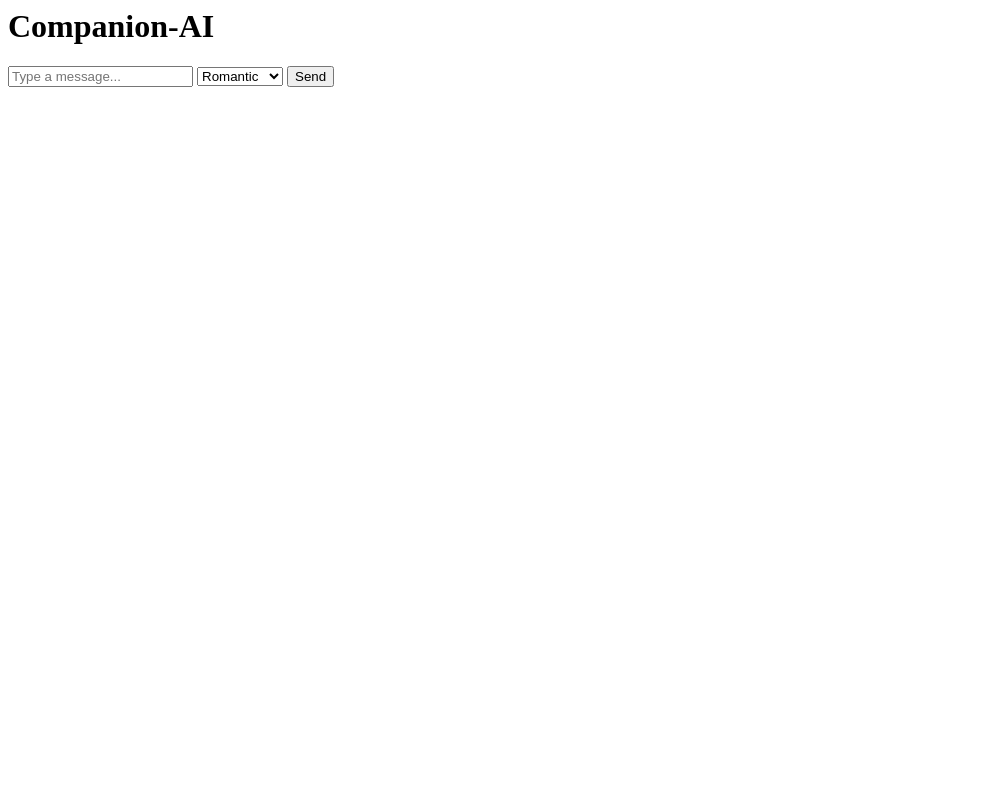
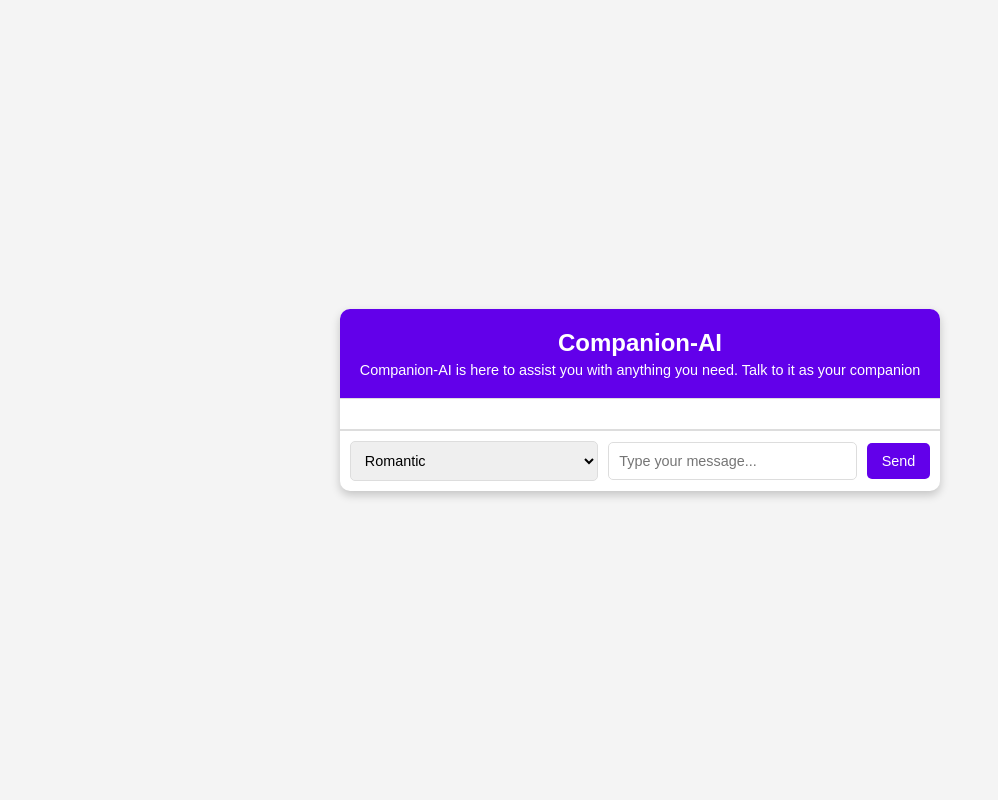
Before and after one commit to Investmentbanking/Companion-AI, a Flask app: page /chat in a window 1280 px wide. Shown: the whole page, without its empty margins (0-998 px from the left). Run offline with Flask 3, Linux system fonts and the light colour scheme.

Commit message:
Add CSS to chat page

```diff
--- a/Companion-AI/static/css/style.css
+++ b/Companion-AI/static/css/style.css
@@ -0,0 +1,119 @@
+/* General Reset
+   Removes defualt browser margins/paddings
+   Ensures consistent styling across all elements
+*/
+* {
+    margin: 0;
+    padding: 0;
+    box-sizing: border-box;
+    font-family: Arial, sans-serif;
+}
+
+/* Body Styling */
+body {
+    background-color: #f4f4f4;
+    color: #333;
+    display: flex;
+    justify-content: center;
+    align-items: center;
+    height: 100vh;
+    margin: 0;
+}
+
+/* Chat Container */
+#container {
+    background-color: #ffffff;
+    border-radius: 10px;
+    box-shadow: 0px 4px 10px rgba(0, 0, 0, 0.2);
+    /* width: 400px; */
+    max-width: 100%;
+    display: flex;
+    flex-direction: column;
+    overflow: hidden;
+}
+
+/* Header */
+header {
+    background-color: #6200ea;
+    color: white;
+    text-align: center;
+    padding: 20px;
+}
+
+header h1 {
+    font-size: 1.5em;
+    margin-bottom: 5px;
+}
+
+header p {
+    font-size: 0.9em;
+    margin-top: 5px;
+}
+
+/* Chat Window */
+#chat-window {
+    flex: 1;
+    padding: 15px;
+    overflow-y: auto;
+    border-top: 1px solid #ddd;
+    border-bottom: 1px solid #ddd;
+}
+
+/* Chat History */
+#chat-history {
+    display: flex;
+    flex-direction: column;
+    gap: 10px;
+}
+
+#chat-history .message {
+    padding: 10px;
+    border-radius: 5px;
+    max-width: 80%;
+    word-wrap: break-word;
+}
+
+#chat-history .user {
+    background-color: #6200ea;
+    color: white;
+    align-self: flex-end;
+}
+
+#chat-history .bot {
+    background-color: #f0f0f0;
+    color: #333;
+    align-self: flex-start;
+}
+
+/* Input Area */
+#input-area {
+    display: flex;
+    align-items: center;
+    padding: 10px;
+    gap: 10px;
+    border-top: 1px solid #ddd;
+}
+
+#input-area select,
+#input-area input {
+    padding: 10px;
+    border: 1px solid #ddd;
+    border-radius: 5px;
+    font-size: 0.9em;
+    flex: 1;
+}
+
+#input-area button {
+    background-color: #6200ea;
+    color: white;
+    padding: 10px 15px;
+    border: none;
+    border-radius: 5px;
+    cursor: pointer;
+    font-size: 0.9em;
+    transition: background-color 0.3s ease;
+}
+
+#input-area button:hover {
+    background-color: #4500b5;
+}
--- a/Companion-AI/templates/chat.html
+++ b/Companion-AI/templates/chat.html
@@ -3,27 +3,37 @@
     <meta charset="UTF-8" />
     <meta name="viewport" content= "width=device-width, initial-scale=1.0" />
     <title>Companion Chatbot</title>
-    <link rel="stylesheet" href="Companion-AI/static/css/style.css"> <!-- Link to CSS file -->
+    <link rel="stylesheet" href="/static/css/style.css">
 </head>
 <body>
     <div id="container">
-        <h1>Companion-AI</h1>
-        <div id="window">
+        <header>
+            <h1>Companion-AI</h1>
+            <p>Companion-AI is here to assist you with anything you need. Talk to it as your companion</p>
+        </header>
+
+        <div id="chat-window">
             <div id="chat-history">
+
             </div>
-            <form id="chat-form">
-            <input type="text" id="user-message" placeholder="Type a message...">
-            <select id="personality-selecter">
+        </div>
+
+        <div id="input-area">
+            <!-- Personality Selector -->
+            <select id="personality-selector">
                 <option value="romantic">Romantic</option>
                 <option value="supportive">Supportive</option>
                 <option value="playful">Playful</option>
             </select>
-            <button type="submit">Send</button>
-            </form>
+
+            <!-- User Message Input -->
+            <input type="text" id="user-message" placeholder="Type your message..." />
+
+            <!-- Send Button -->
+            <button type="button" id="send-btn">Send</button>
         </div>
-        <div id="chat-output"></div>
     </div>
 
-    <script src="Companion-AI/static/js/script.js"></script>
+    <script src="/static/js/script.js"></script>
 </body>
 </html>
```
